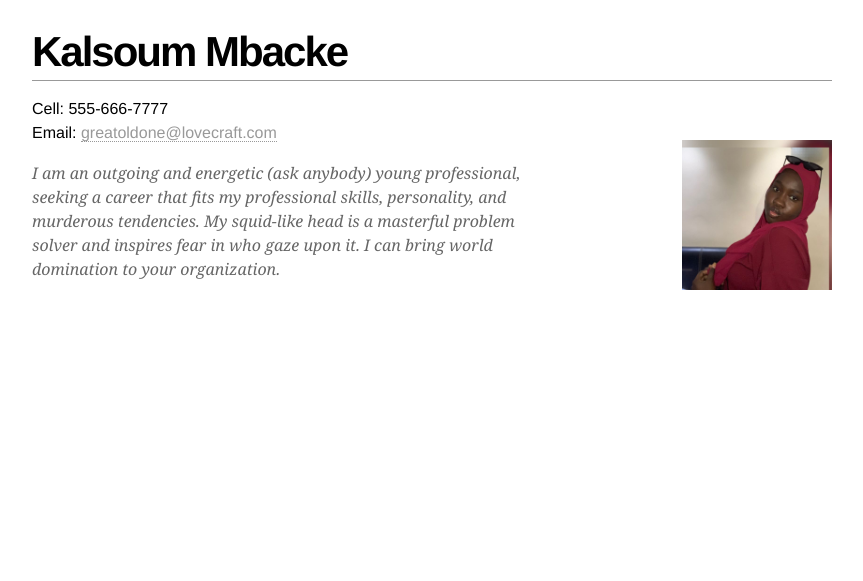
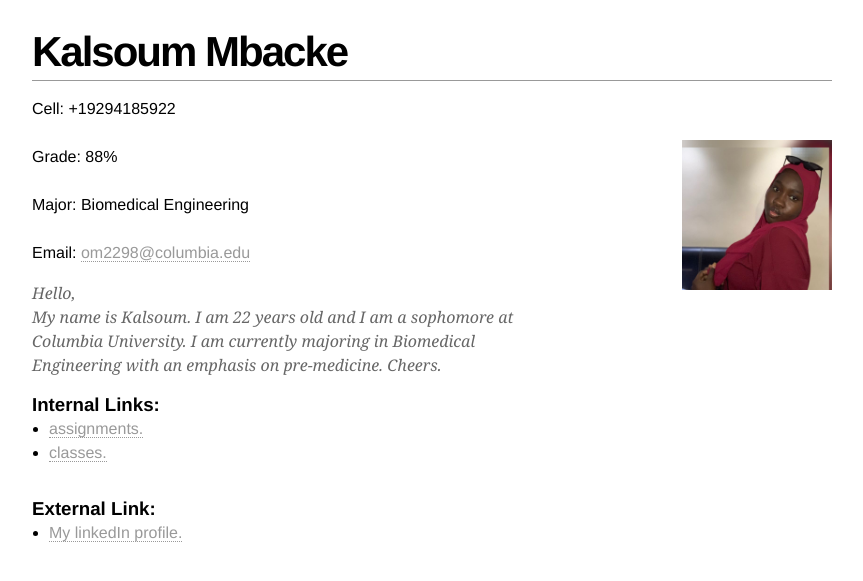
Before and after one commit to Kalsss/1006, a Flask app: page / in a window 1280 px wide. Shown: the top 581 px of the page, without its empty margins (208-1071 px from the left). Run offline with Flask 2, Linux system fonts and the light colour scheme.

Commit message:
Home Page Customization

```diff
--- a/KALS/templates/index.html
+++ b/KALS/templates/index.html
@@ -36,28 +36,36 @@
         <div id="contact-info" class="vcard">
 
             <img src="./static/images/pp.jpg" alt="Photo of Kalsoum" id="pic" />
-
-
             <!-- Microformats! -->
             <h1 class="fn">Kalsoum Mbacke</h1>
             <p>
-                Cell: <span class="tel">555-666-7777</span><br />
-                Email: <a class="email" href="mailto:greatoldone@lovecraft.com">greatoldone@lovecraft.com</a>
+                Cell: <span class="tel">+19294185922</span><br /><br />
+                Grade: <span class="tel"> 88% </span><br /><br />
+                Major: <span class="tel">Biomedical Engineering </span><br /><br />
+                Email: <a class="email" href="mailto:greatoldone@lovecraft.com">om2298@columbia.edu</a>
             </p>
         </div>
 
         <div id="objective">
             <p>
-                I am an outgoing and energetic (ask anybody) young professional, seeking a
-                career that fits my professional skills, personality, and murderous tendencies.
-                My squid-like head is a masterful problem solver and inspires fear in who gaze upon it.
-                I can bring world domination to your organization.
+                Hello, <br/>
+              My name is Kalsoum. I am 22 years old and I am a sophomore at Columbia University. I am currently majoring in Biomedical Engineering with an emphasis on pre-medicine. Cheers.
             </p>
+
+            <p>
+              <h3> Internal Links:  </h3>
+              <ul>
+                <li> <a href="/1006/assignments"> assignments. </a> </li>
+                <li> <a href="/1006/classes"> classes. </a> </li>
+              </ul>
+            <h3> External Link: </h3>
+                <ul>
+                  <li> <a href="https://www.linkedin.com/in/oumou-kalsoum-mbacke-12543217a/" target="_blank"> My linkedIn profile. </a> </li>
+                </ul>
+          </p>
         </div>
-
-
     </div>
 
 </body>
 
-</html>
+</html
```
